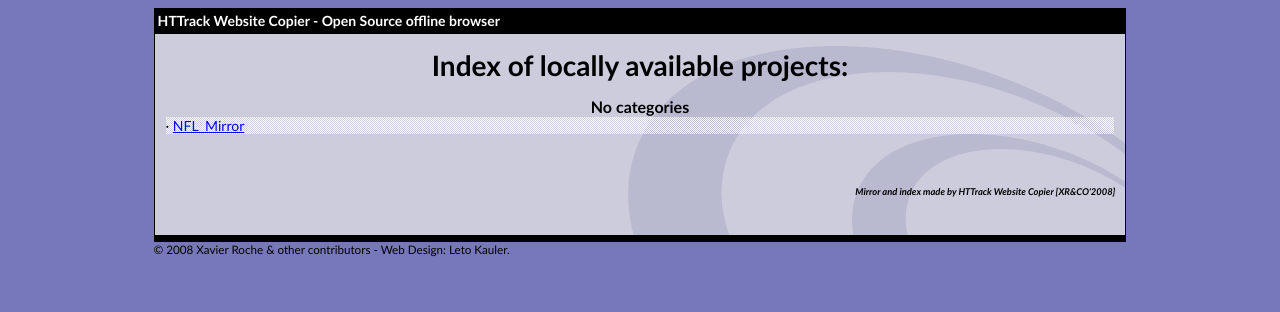
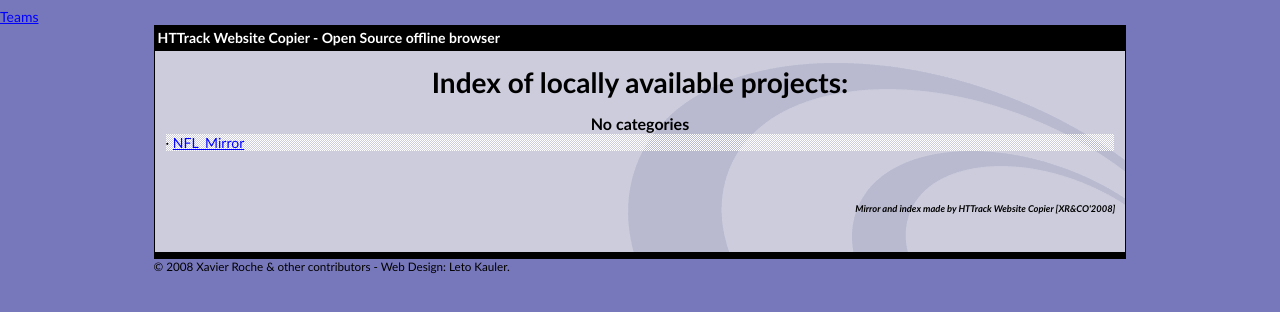
Before and after one commit to lMarul/nfl-analytics-clone, a plain HTML site: page index.html in a window 1280 px wide. Drawn offline with Linux system fonts and the light colour scheme.

Commit message:
Update index.html

```diff
--- a/index.html
+++ b/index.html
@@ -5,7 +5,8 @@
 	<meta name="description" content="HTTrack is an easy-to-use website mirror utility. It allows you to download a World Wide website from the Internet to a local directory,building recursively all structures, getting html, images, and other files from the server to your computer. Links are rebuiltrelatively so that you can freely browse to the local site (works with any browser). You can mirror several sites together so that you can jump from one toanother. You can, also, update an existing mirror site, or resume an interrupted download. The robot is fully configurable, with an integrated help" />
 	<meta name="keywords" content="httrack, HTTRACK, HTTrack, winhttrack, WINHTTRACK, WinHTTrack, offline browser, web mirror utility, aspirateur web, surf offline, web capture, www mirror utility, browse offline, local  site builder, website mirroring, aspirateur www, internet grabber, capture de site web, internet tool, hors connexion, unix, dos, windows 95, windows 98, solaris, ibm580, AIX 4.0, HTS, HTGet, web aspirator, web aspirateur, libre, GPL, GNU, free software" />
 	<title>List of available projects - HTTrack Website Copier</title>
-	<!-- Mirror and index made by HTTrack Website Copier/3.49-2 [XR&CO'2014] -->
+	<a href="..." onclick="appInsights.trackEvent({name:
+'UserClickedTeams'});">Teams</a>
 
 	<style type="text/css">
 	<!--
```
